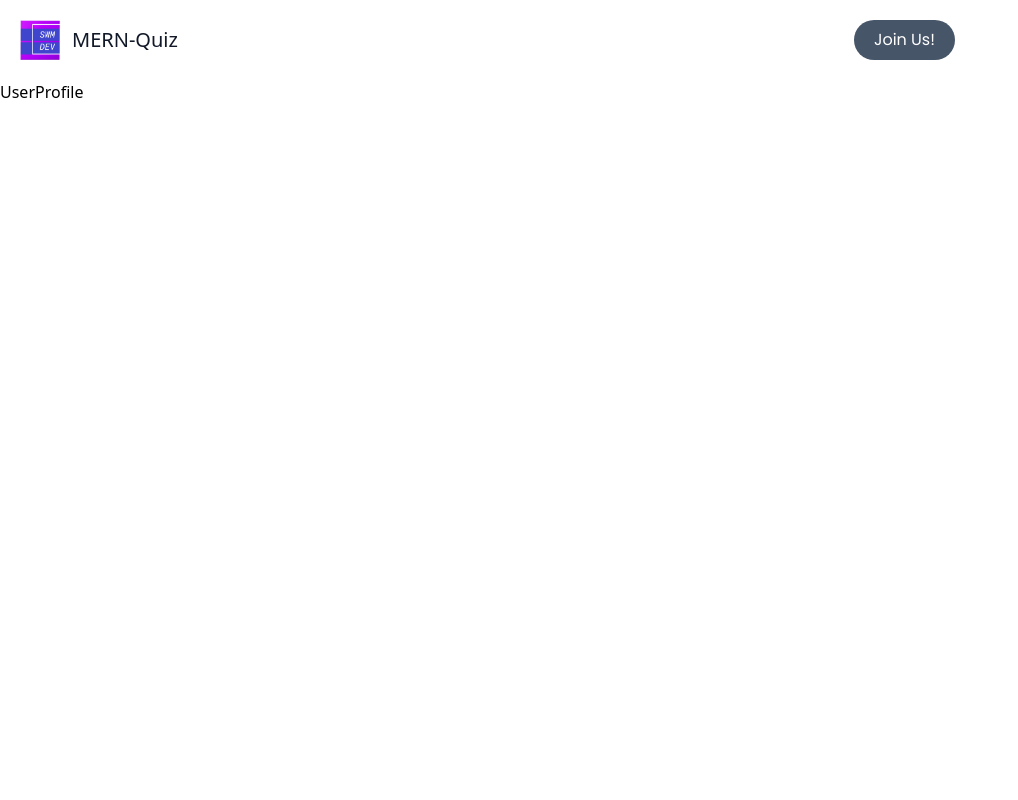
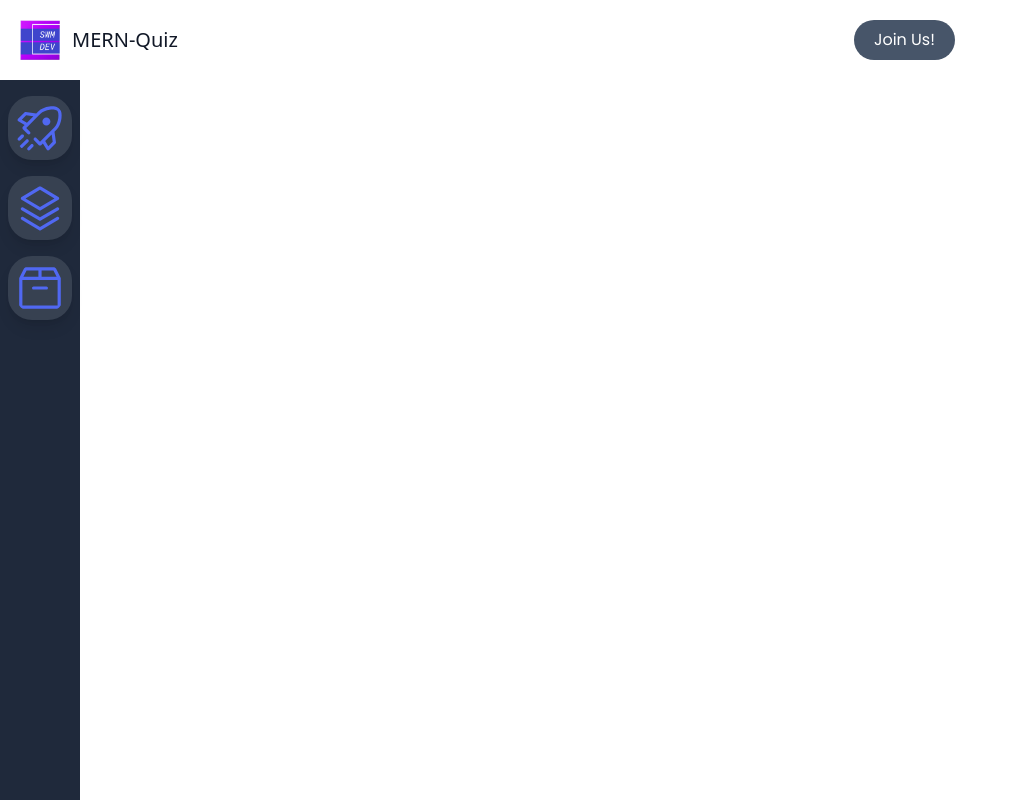
Before and after one commit to maykaltenev/swm-final-project, a React (Create React App) app in the folder client/: page /userprofile in a window 1280 px wide. Shown: the whole page, without its empty margins (0-1018 px from the left). Built offline with nearby package versions, Linux system fonts and the light colour scheme.

Commit message:
sidebar in userprofile

```diff
--- a/client/package.json
+++ b/client/package.json
@@ -3,6 +3,7 @@
   "version": "0.1.0",
   "private": true,
   "dependencies": {
+    "@radix-ui/react-icons": "^1.1.1",
     "@testing-library/jest-dom": "^5.16.5",
     "@testing-library/react": "^13.4.0",
     "@testing-library/user-event": "^13.5.0",
@@ -13,6 +14,7 @@
     "react": "^18.2.0",
     "react-countdown-circle-timer": "^3.0.9",
     "react-dom": "^18.2.0",
+    "react-icons": "^4.7.1",
     "react-router-dom": "^6.4.3",
     "react-scripts": "5.0.1",
     "react-simple-code-editor": "^0.13.1",
@@ -30,6 +32,7 @@
       "react-app/jest"
     ]
   },
+  "css.lint.unknownAtRules": "ignore",
   "browserslist": {
     "production": [
       ">0.2%",
--- a/client/postcss.config.js
+++ b/client/postcss.config.js
@@ -3,4 +3,14 @@ module.exports = {
     tailwindcss: {},
     autoprefixer: {},
   },
+  rules: {
+    'at-rule-no-unknown': [
+      true,
+      {
+        ignoreAtRules: ['tailwind', 'apply', 'variants', 'responsive', 'screen']
+      }
+    ],
+    'declaration-block-trailing-semicolon': null,
+    'no-descending-specificity': null
+  }
 }
--- /dev/null
+++ b/client/settings.json
@@ -0,0 +1,3 @@
+{
+  "css.lint.unknownAtRules": "ignore"
+}
--- /dev/null
+++ b/client/src/components/SideBar/SideBar.jsx
@@ -0,0 +1,41 @@
+import React from "react";
+import { RocketIcon, LayersIcon, ArchiveIcon } from "@radix-ui/react-icons";
+export default function SideBar() {
+  return (
+    <div className="fixed top-20 left-0 h-screen w-16 md:w-18m-0flex lg:w-20 flex-col bg-primary-bg text-white shadow-l">
+      <div className="mt-4">
+        <RocketIcon
+          className="relative flex items-center justify-center
+        h-12 w-12 md:w-14 md:h-14 lg:w-16 lg:h-16 mt-2 mb-2 mx-auto shadow-lg p-2
+        bg-gray-700 text-blue-purple text-lg
+        hover:bg-blue-purple hover:text-white
+        rounded-3xl hover:rounded-xl
+        transition-all duration-300 ease-linear
+        cursor-pointer"
+        />
+      </div>
+      <div className="mt-4">
+        <LayersIcon
+          className="relative flex items-center justify-center
+          h-12 w-12 md:w-14 md:h-14 lg:w-16 lg:h-16 mt-2 mb-2 mx-auto shadow-lg p-2
+          bg-gray-700 text-blue-purple text-lg
+          hover:bg-blue-purple hover:text-white
+          rounded-3xl hover:rounded-xl
+          transition-all duration-300 ease-linear
+          cursor-pointer"
+        />
+      </div>
+      <div className="mt-4">
+        <ArchiveIcon
+          className="relative flex items-center justify-center
+         h-12 w-12 md:w-14 md:h-14 lg:w-16 lg:h-16 mt-2 mb-2 mx-auto shadow-lg p-2
+         bg-gray-700 text-blue-purple text-lg
+         hover:bg-blue-purple hover:text-white
+         rounded-3xl hover:rounded-xl
+         transition-all duration-300 ease-linear
+         cursor-pointer"
+        />
+      </div>
+    </div>
+  );
+}
--- a/client/src/components/UserProfile/UserProfile.jsx
+++ b/client/src/components/UserProfile/UserProfile.jsx
@@ -1,9 +1,11 @@
-import React from 'react'
-
+import React from "react";
+import SideBar from "../SideBar/SideBar";
 function UserProfile() {
   return (
-    <div>UserProfile</div>
-  )
+    <div>
+      <SideBar />
+    </div>
+  );
 }
 
-export default UserProfile
+export default UserProfile;
--- a/client/src/index.css
+++ b/client/src/index.css
@@ -1,5 +1,22 @@
-
-
 @tailwind base;
 @tailwind components;
 @tailwind utilities;
+
+@layer components {
+  .sidebar-tooltip {
+    @apply absolute w-auto p-2 m-2 min-w-max left-14
+    rounded-md shadow-md
+    text-white bg-gray-900
+    text-xs font-bold
+    transition-all duration-100 scale-0 origin-left;
+  }
+  .sidebar-icon {
+    @apply relative flex items-center justify-center
+               h-12 w-12 mt-2 mb-2 mx-auto shadow-lg
+               bg-gray-800 text-green-500
+               hover:bg-green-600 hover:text-white
+               rounded-3xl hover:rounded-xl
+               transition-all duration-300 ease-linear
+               cursor-pointer;
+  }
+}
--- a/client/tailwind.config.js
+++ b/client/tailwind.config.js
@@ -10,10 +10,11 @@ module.exports = {
     },
 
     extend: {
-
       colors: {
         "primary-bg": "#1f293b",
         "my-blue": "#475569",
+        "electric": "#29DEF2",
+        "blue-purple": "#5068F2"
       },
       fontFamily: {
         poppins: ["Poppins", "sans-serif"],
```
Also changed, not shown: 2 other files (tests, documents, lock files or other folders).
